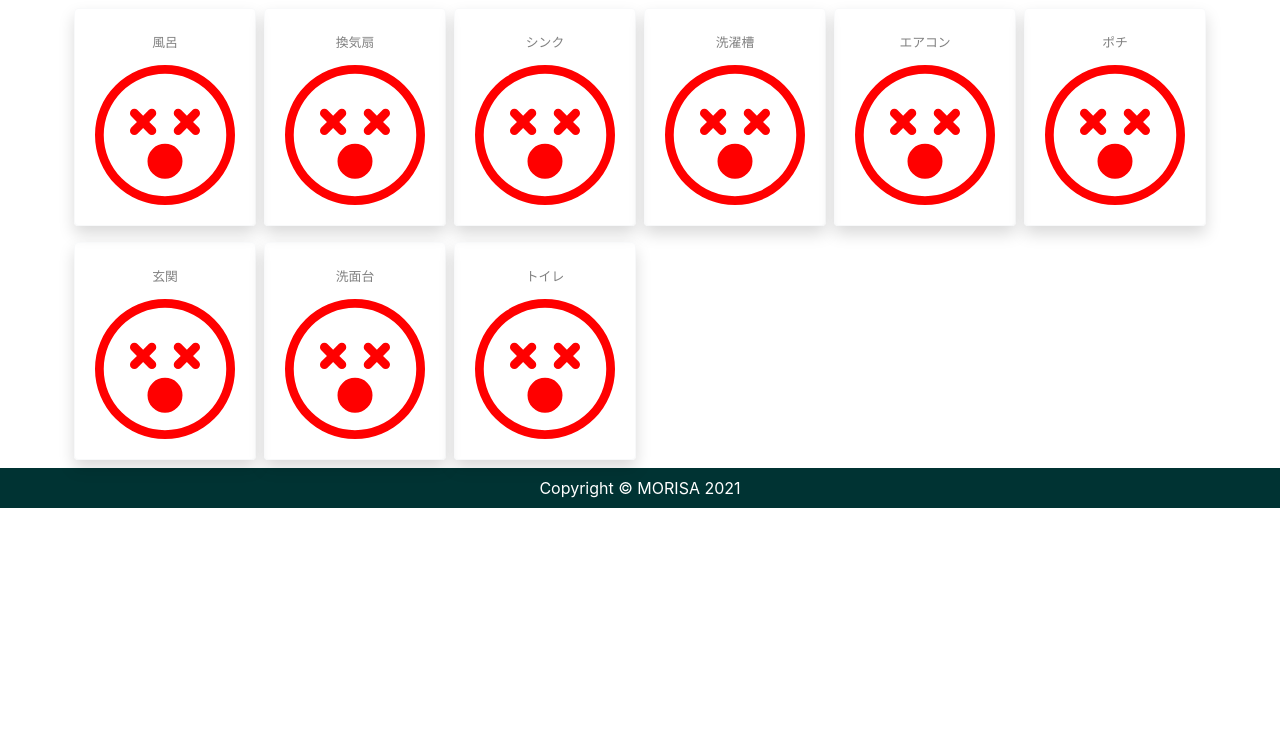
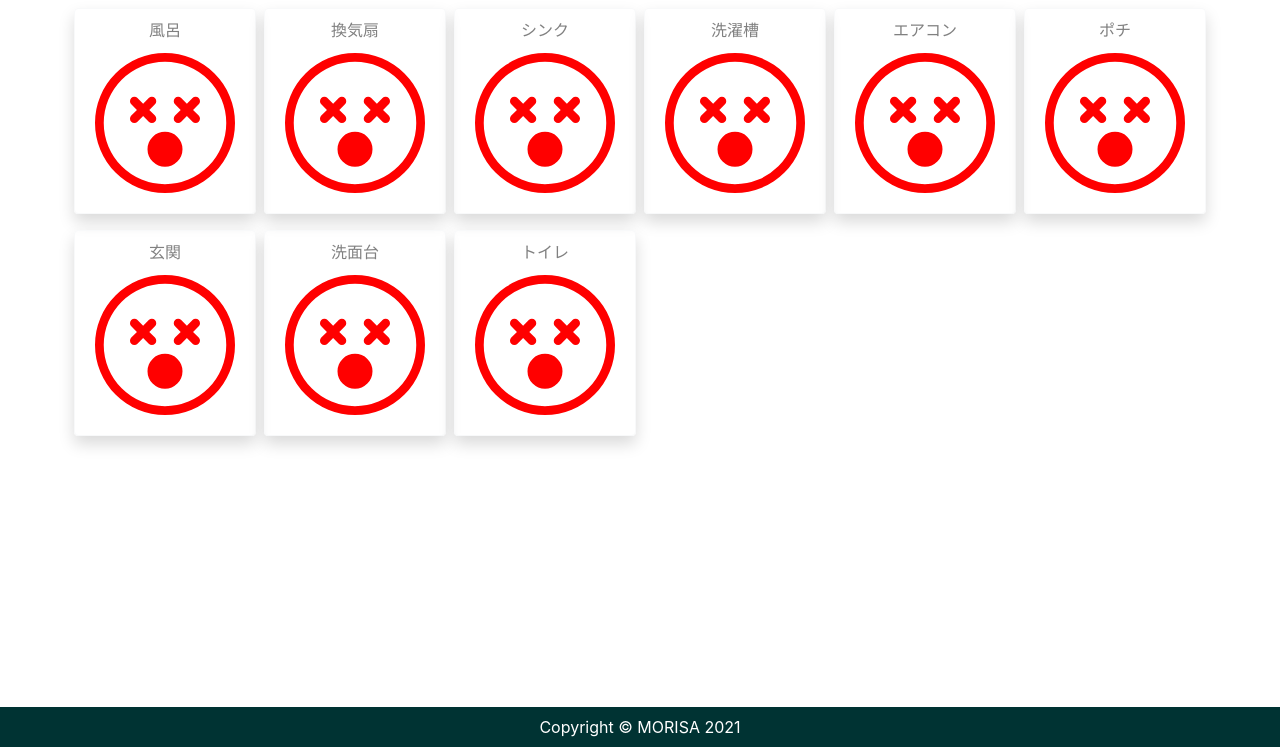
Before and after one commit to riadd188/gohandb, a Django app: page / in a window 1280 px wide. Shown: the part 53-800 px from the top of the page. Run offline with Django 3.2, Linux system fonts and the light colour scheme; a user stored in the database is signed in; data comes from the database, SQL or seed files in the repository; both versions use the stored data as it was after the commit; some libraries are stand-ins or nearby versions.

Commit message:
it is my final answer

```diff
--- a/templates/base.html
+++ b/templates/base.html
@@ -33,7 +33,7 @@
         </div>
     </main>
 
-    <footer class="py-2 navbar-light" style="background-color: #003333;">
+    <footer class="py-2 navbar-light fixed-bottom"  style="background-color: #003333;">
         <p class="m-0 text-center text-white">Copyright &copy; MORISA 2021</p>
     </footer>
 
@@ -59,7 +59,26 @@
         let url = 'update/'+ Number(recipient);
             //href属性の値を書き換える
         link.setAttribute('href', url);
+      })</script>
+<style>
+        /*モーダルの背景の色※モーダル自体の背景ではない*/
+        .modal-backdrop {
+            background-color: gray;
+        &.in {
+            /*透過度*/
+        @include opacity(0.9);
+        }
 
-      })</script>
+        }
+        /*モーダル全体の背景設定*/
+        .modal-content {
+            background: white;
+        }
+
+        /*モーダルのbody要素の背景設定*/
+        .modal-body {
+            background: white;
+        }
+</style>
 </body>
 </html>
--- a/templates/main.html
+++ b/templates/main.html
@@ -23,12 +23,12 @@
 
 
     <div class="col-4 col-lg-2 px-1 py-2">
-        <div class="btn btn-outline-light shadow rounded h-100 p-0" data-toggle="modal" data-target="#exampleModal"
+        <div class="btn btn-outline-light shadow rounded p-0 m-0" data-toggle="modal" data-target="#exampleModal"
             data-itemid='{{item.id}}' data-itemname='{{item.place}}'>
 
-            <div class="card-body">
-                <p class="card-title" style="text-align: center; color: gray;"><small>{{item.place}}</small></p>
-                <div class="m-0 p-0">
+            <div class="card-body p-2 m-0">
+                <h5 class="card-title m-0 p-0" style="text-align: center; color: gray;"><small>{{item.place}}</small></h5>
+                <div class="m-2 p-1">
 
 
                     {% if item.state == 1 %}
```
Also changed, not shown: db.sqlite3.
